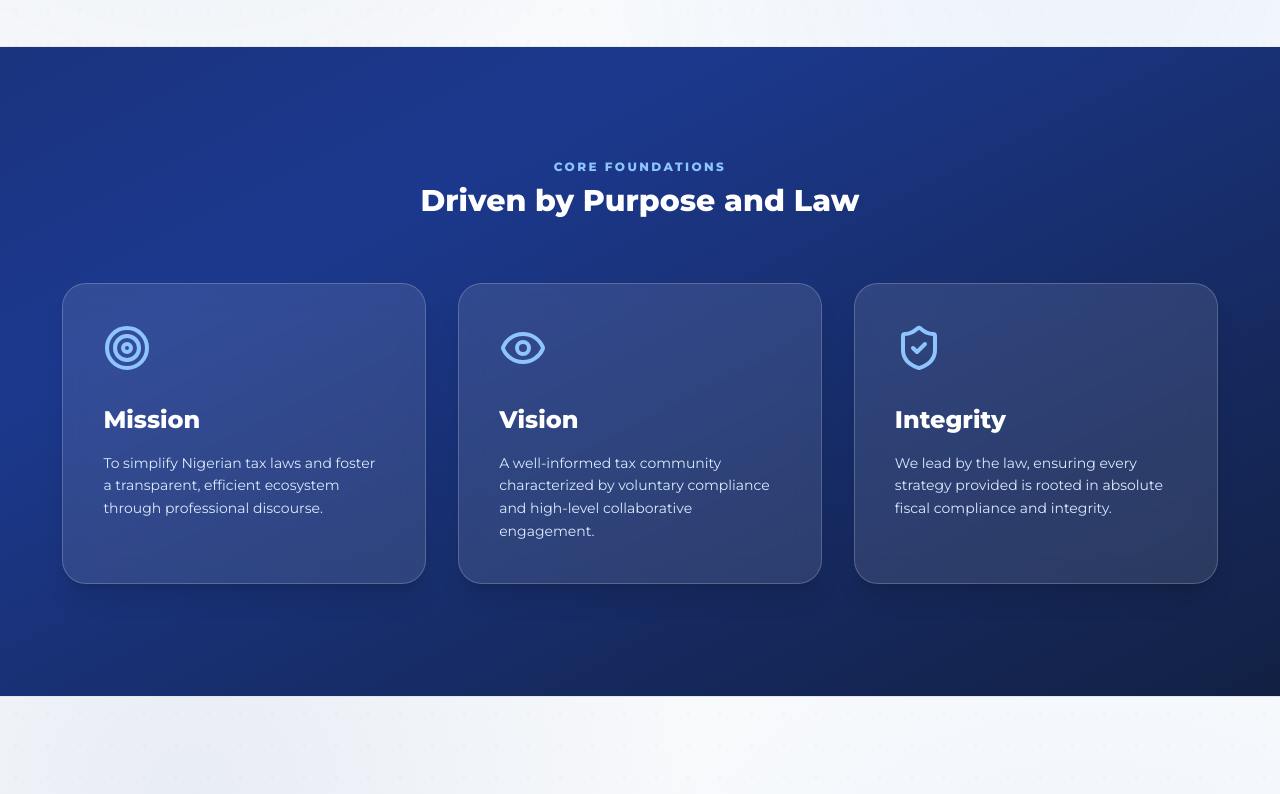
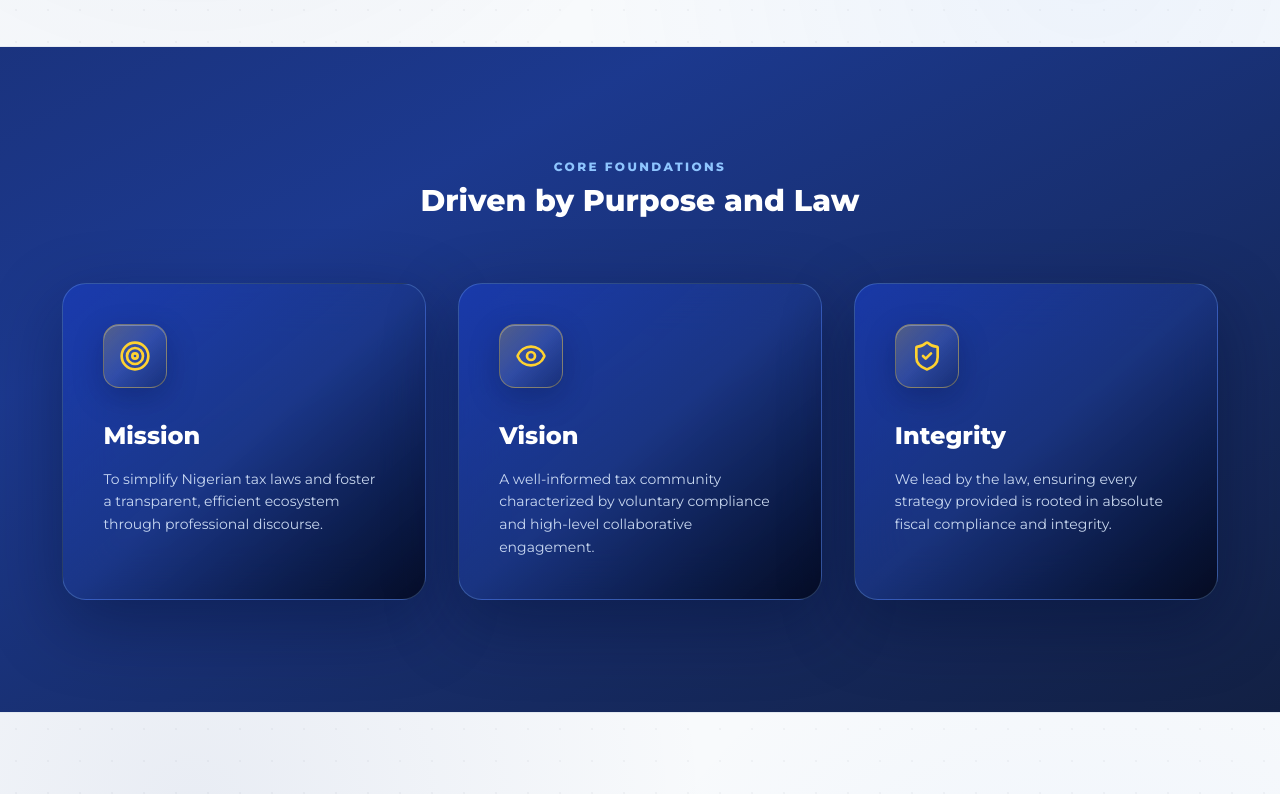
Before and after one commit to cleanframe-studios/tcc-website, a Next.js app: page /about in a window 1280 px wide. Shown: the part 502-1296 px from the top of the page. Built offline with nearby package versions, Linux system fonts and the light colour scheme.

Commit message:
Upgrade About page pillar cards

```diff
--- a/src/app/about/page.tsx
+++ b/src/app/about/page.tsx
@@ -44,13 +44,15 @@ export default function AboutPage() {
             ].map((item, i) => (
               <div
                 key={i}
-                className="group p-10 bg-white/10 backdrop-blur-md border border-white/20 rounded-3xl shadow-xl transition-all duration-500 hover:-translate-y-2 hover:bg-white/20"
+                className="group relative overflow-hidden rounded-3xl border border-blue-300/25 bg-linear-to-br from-blue-800/75 via-blue-900/65 to-slate-950/80 p-10 shadow-[0_24px_70px_rgba(2,12,48,0.4)] backdrop-blur-xl transition-all duration-500 hover:-translate-y-2 hover:border-amber-300/55 hover:shadow-[0_28px_80px_rgba(2,12,48,0.58)]"
               >
-                <item.icon className="w-12 h-12 text-blue-300 mb-8 transition-colors duration-500" />
-                <h3 className="text-2xl font-bold text-white mb-4">
+                <div className="mb-8 flex h-16 w-16 items-center justify-center rounded-2xl border border-amber-300/35 bg-linear-to-br from-amber-300/25 via-white/10 to-blue-950/40 shadow-[inset_0_1px_0_rgba(255,255,255,0.28),0_10px_30px_rgba(2,12,48,0.25)] transition-all duration-500 group-hover:border-amber-200/75 group-hover:from-amber-300/40 group-hover:to-blue-900/50">
+                  <item.icon className="h-8 w-8 text-amber-300 transition-colors duration-500 group-hover:text-amber-200" />
+                </div>
+                <h3 className="mb-4 text-2xl font-bold text-white">
                   {item.title}
                 </h3>
-                <p className="text-blue-100 leading-relaxed text-sm">
+                <p className="text-sm leading-relaxed text-blue-100/90">
                   {item.text}
                 </p>
               </div>
```
